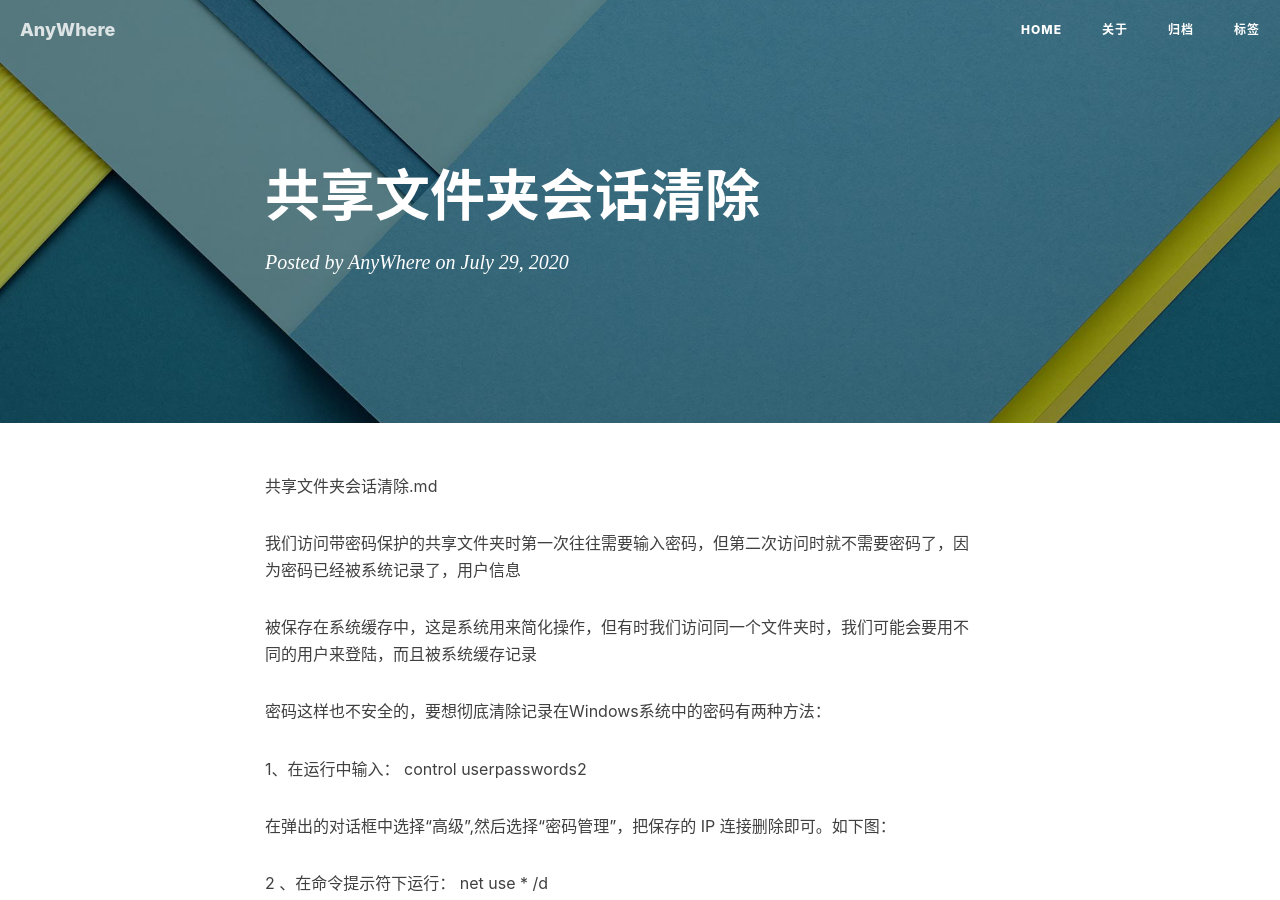
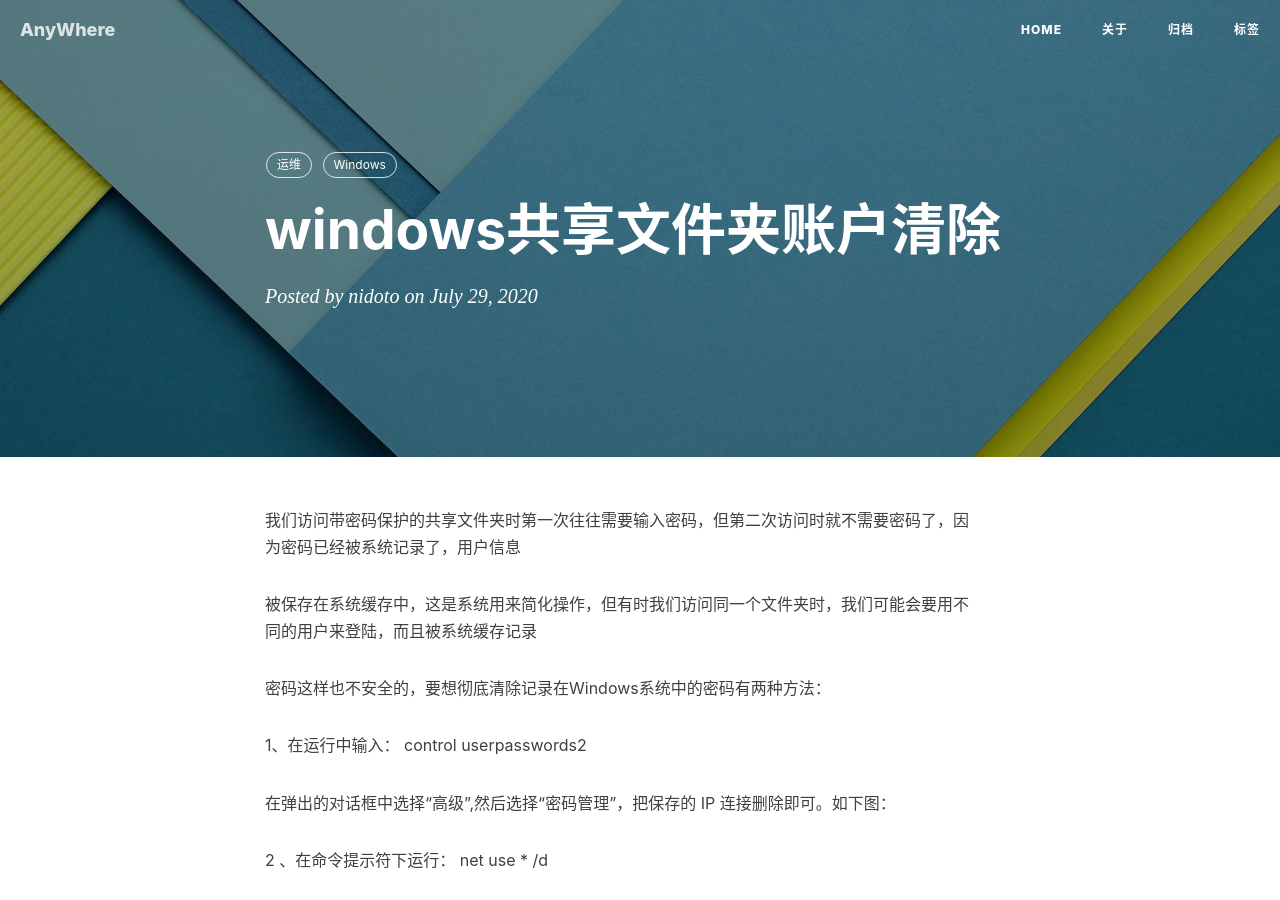
Before and after one commit to nidoto/nidoto.github.io, a Jekyll site: the page built from _posts/2020-07-29-windows共享文件夹账户清除.md, in a window 1280 px wide and 900 px high. Built offline with Jekyll 4.4.1, drawn with Linux system fonts in a browser that asks for light colours; nearby versions of some CDN libraries; our own code applies the rules of GitHub Pages for plain Markdown files; comment, search, counter and statistics services are not loaded.

Commit message:
Update and rename 2020-07-29-共享文件夹会话清除.md to 2020-07-29-windows共享文件夹账户清除.md

```diff
--- a/_posts/2020-07-29-共享文件夹会话清除.md
+++ b/_posts/2020-07-29-windows共享文件夹账户清除.md
@@ -1,5 +1,13 @@
-共享文件夹会话清除.md
-
+---
+layout: post
+title: 'windows共享文件夹账户清除'
+date: 2020-07-29
+author: nidoto
+cover: ''
+tags:
+- 运维
+- Windows
+---
 
 
 我们访问带密码保护的共享文件夹时第一次往往需要输入密码，但第二次访问时就不需要密码了，因为密码已经被系统记录了，用户信息
@@ -11,11 +19,7 @@
 1、在运行中输入： control userpasswords2
 
 
-
 在弹出的对话框中选择“高级”,然后选择“密码管理”，把保存的 IP 连接删除即可。如下图：
-
-
-
 
 
 
@@ -50,5 +54,4 @@ OK               \\192.168.1.99\音乐         Microsoft Windows Network
 net  use   \\192.168.1.99\音乐     /delete
 
 
-
 (  \\192.168.1.99为共享连接的IP地址，\音乐为共享文件夹的共享名）
```
